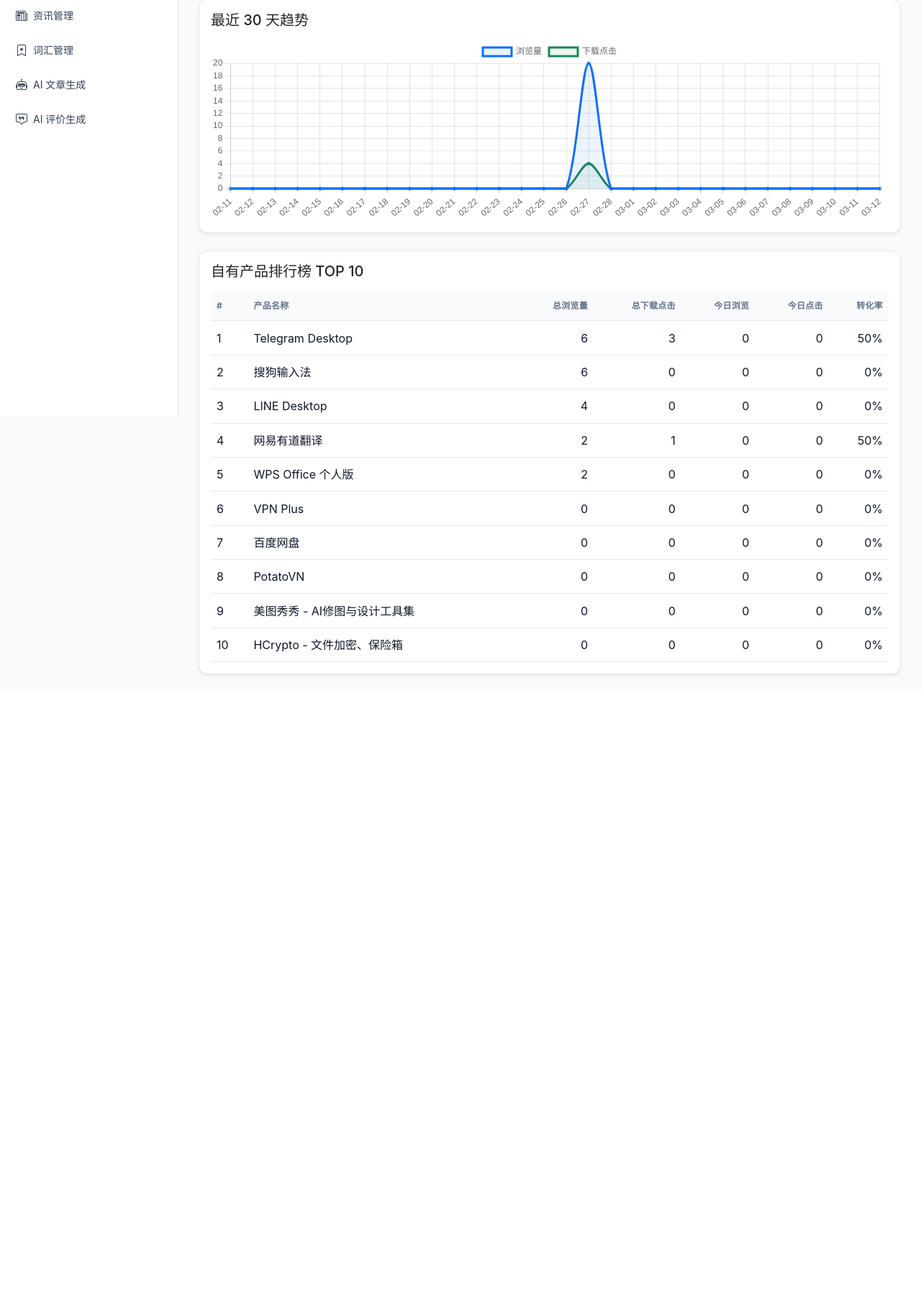
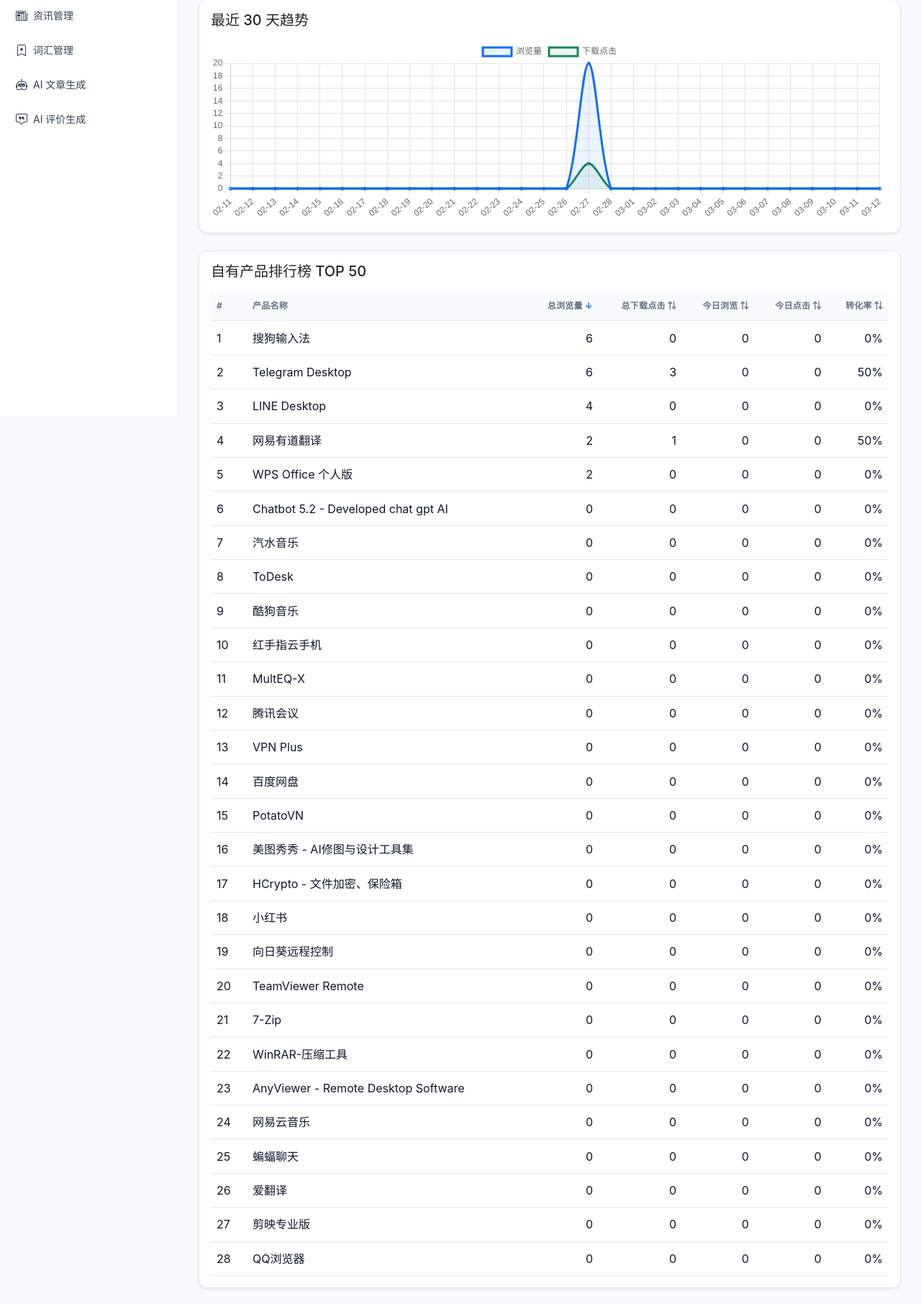
Before and after one commit to ddddpppppp/microsoft, a PHP site: page /admin in a window 1280 px wide. Shown: the part 222-2034 px from the top of the page at 72% size. Before the commit the page ends 1162 px from the top, so only its background shows below. Run offline with PHP 8.4, Linux system fonts and the light colour scheme; a user stored in the database is signed in; data comes from the database, SQL or seed files in the repository; some libraries are stand-ins or nearby versions.

Commit message:
feat: dashboard ranking AJAX sort + reusable table loading overlay
Made-with: Cursor

```diff
--- a/app/Controllers/AdminController.php
+++ b/app/Controllers/AdminController.php
@@ -116,7 +116,7 @@ class AdminController extends Controller {
         $totalStats = $statsModel->getTotalStats();
         $todayStats = $statsModel->getTodayStats();
         $dailyTrend = $statsModel->getDailyTrend(30);
-        $ranking = $statsModel->getProductRanking(10);
+        $ranking = $statsModel->getProductRanking(50);
 
         echo View::renderWithLayout('admin/layout', 'admin/dashboard', [
             'pageTitle' => '仪表盘',
@@ -1415,4 +1415,26 @@ class AdminController extends Controller {
         echo json_encode(['success' => true, 'count' => $created], JSON_UNESCAPED_UNICODE);
         exit;
     }
+
+    public function dashboardRankingApi() {
+        $this->requireLogin();
+        header('Content-Type: application/json; charset=utf-8');
+
+        $orderBy   = trim($_GET['order_by'] ?? 'total_views');
+        $direction = trim($_GET['direction'] ?? 'desc');
+        $limit     = 50;
+
+        $statsModel = new ProductStats();
+        $rows = $statsModel->getProductRankingSorted($limit, $orderBy, $direction);
+
+        foreach ($rows as &$r) {
+            $r['conversion_rate'] = ($r['total_views'] > 0)
+                ? round($r['total_downloads'] / $r['total_views'] * 100, 1)
+                : 0;
+        }
+        unset($r);
+
+        echo json_encode(['success' => true, 'data' => $rows], JSON_UNESCAPED_UNICODE);
+        exit;
+    }
 }
--- a/app/Models/ProductStats.php
+++ b/app/Models/ProductStats.php
@@ -63,8 +63,23 @@ class ProductStats extends Model {
         );
     }
 
-    public function getProductRanking($limit = 10) {
+    public function getProductRanking($limit = 50) {
+        return $this->getProductRankingSorted($limit, 'total_views', 'desc');
+    }
+
+    public function getProductRankingSorted($limit = 50, $orderBy = 'total_views', $direction = 'desc') {
+        $allowed = ['total_views', 'total_downloads', 'today_views', 'today_downloads', 'conversion_rate'];
+        if (!in_array($orderBy, $allowed, true)) {
+            $orderBy = 'total_views';
+        }
+        $direction = strtolower($direction) === 'asc' ? 'ASC' : 'DESC';
+        $limit = max(1, min(200, (int)$limit));
         $today = date('Y-m-d');
+
+        $orderExpr = $orderBy === 'conversion_rate'
+            ? 'IF(total_views > 0, total_downloads / total_views, 0)'
+            : $orderBy;
+
         return $this->db->fetchAll(
             "SELECT p.id,
                     IF(p.custom_title IS NOT NULL AND p.custom_title != '', p.custom_title, p.title) AS product_name,
@@ -76,7 +91,7 @@ class ProductStats extends Model {
              LEFT JOIN product_stats ps ON ps.product_id = p.id
              WHERE p.is_own_product = 1
              GROUP BY p.id
-             ORDER BY total_views DESC
+             ORDER BY {$orderExpr} {$direction}
              LIMIT ?",
             [$today, $today, $limit]
         );
--- a/app/Views/admin/dashboard.php
+++ b/app/Views/admin/dashboard.php
@@ -48,28 +48,34 @@
     <div class="col-12">
         <div class="card border-0 shadow-sm">
             <div class="card-body">
-                <h5 class="card-title mb-3">自有产品排行榜 TOP 10</h5>
-                <div class="table-responsive">
-                    <table class="table table-hover align-middle mb-0">
+                <h5 class="card-title mb-3">自有产品排行榜 TOP 50</h5>
+                <div class="table-responsive" id="rankingTableWrap">
+                    <table class="table table-hover align-middle mb-0" id="rankingTable">
                         <thead class="table-light">
                             <tr>
-                                <th>#</th>
+                                <th style="width:50px;">#</th>
                                 <th>产品名称</th>
-                                <th class="text-end">总浏览量</th>
-                                <th class="text-end">总下载点击</th>
-                                <th class="text-end">今日浏览</th>
-                                <th class="text-end">今日点击</th>
-                                <th class="text-end">转化率</th>
+                                <th class="text-end sortable-col" data-field="total_views" style="cursor:pointer;user-select:none;white-space:nowrap;">
+                                    总浏览量 <span class="sort-icon text-primary">↓</span>
+                                </th>
+                                <th class="text-end sortable-col" data-field="total_downloads" style="cursor:pointer;user-select:none;white-space:nowrap;">
+                                    总下载点击 <span class="sort-icon text-muted">⇅</span>
+                                </th>
+                                <th class="text-end sortable-col" data-field="today_views" style="cursor:pointer;user-select:none;white-space:nowrap;">
+                                    今日浏览 <span class="sort-icon text-muted">⇅</span>
+                                </th>
+                                <th class="text-end sortable-col" data-field="today_downloads" style="cursor:pointer;user-select:none;white-space:nowrap;">
+                                    今日点击 <span class="sort-icon text-muted">⇅</span>
+                                </th>
+                                <th class="text-end sortable-col" data-field="conversion_rate" style="cursor:pointer;user-select:none;white-space:nowrap;">
+                                    转化率 <span class="sort-icon text-muted">⇅</span>
+                                </th>
                             </tr>
                         </thead>
-                        <tbody>
+                        <tbody id="rankingTbody">
                             <?php if (!empty($ranking)): ?>
                                 <?php foreach ($ranking as $i => $r): ?>
-                                    <?php
-                                        $rate = ($r['total_views'] > 0)
-                                            ? round($r['total_downloads'] / $r['total_views'] * 100, 1)
-                                            : 0;
-                                    ?>
+                                    <?php $rate = ($r['total_views'] > 0) ? round($r['total_downloads'] / $r['total_views'] * 100, 1) : 0; ?>
                                     <tr>
                                         <td><?= $i + 1 ?></td>
                                         <td><?= htmlspecialchars($r['product_name']) ?></td>
@@ -90,6 +96,74 @@
         </div>
     </div>
 </div>
+
+<script>
+(function () {
+    let currentField = 'total_views';
+    let currentDir   = 'desc';
+
+    const wrap    = document.getElementById('rankingTableWrap');
+    const tbody   = document.getElementById('rankingTbody');
+    const headers = document.querySelectorAll('#rankingTable th.sortable-col');
+
+    function fmt(n) {
+        return Number(n).toLocaleString('en-US');
+    }
+
+    function renderRows(data) {
+        if (!data.length) {
+            tbody.innerHTML = '<tr><td colspan="7" class="text-center text-muted py-4">暂无数据</td></tr>';
+            return;
+        }
+        tbody.innerHTML = data.map((r, i) => `
+            <tr>
+                <td>${i + 1}</td>
+                <td>${r.product_name.replace(/</g,'&lt;').replace(/>/g,'&gt;')}</td>
+                <td class="text-end">${fmt(r.total_views)}</td>
+                <td class="text-end">${fmt(r.total_downloads)}</td>
+                <td class="text-end">${fmt(r.today_views)}</td>
+                <td class="text-end">${fmt(r.today_downloads)}</td>
+                <td class="text-end">${r.conversion_rate}%</td>
+            </tr>`).join('');
+    }
+
+    function updateHeaderIcons() {
+        headers.forEach(th => {
+            const icon = th.querySelector('.sort-icon');
+            if (th.dataset.field === currentField) {
+                icon.textContent = currentDir === 'desc' ? '↓' : '↑';
+                icon.className = 'sort-icon text-primary';
+            } else {
+                icon.textContent = '⇅';
+                icon.className = 'sort-icon text-muted';
+            }
+        });
+    }
+
+    function loadRanking(field, dir) {
+        currentField = field;
+        currentDir   = dir;
+        updateHeaderIcons();
+        AdminUI.tableLoading(wrap, true);
+
+        fetch(`/admin/api/dashboard-ranking?order_by=${field}&direction=${dir}`)
+            .then(r => r.json())
+            .then(res => {
+                AdminUI.tableLoading(wrap, false);
+                if (res.success) renderRows(res.data);
+            })
+            .catch(() => AdminUI.tableLoading(wrap, false));
+    }
+
+    headers.forEach(th => {
+        th.addEventListener('click', function () {
+            const field = this.dataset.field;
+            const dir = (field === currentField && currentDir === 'desc') ? 'asc' : 'desc';
+            loadRanking(field, dir);
+        });
+    });
+})();
+</script>
 
 <script src="https://cdn.jsdelivr.net/npm/chart.js@4.4.1/dist/chart.umd.min.js"></script>
 <script>
--- a/index.php
+++ b/index.php
@@ -141,6 +141,7 @@ $router->group('/admin', function($r) {
     $r->post('/ai-vocabulary/generate', [\App\Controllers\AdminController::class, 'aiVocabularyGenerate']);
     $r->post('/ai-vocabulary/batch-add', [\App\Controllers\AdminController::class, 'aiVocabularyBatchAdd']);
     $r->get('/api/product-search', [\App\Controllers\AdminController::class, 'apiProductSearch']);
+    $r->get('/api/dashboard-ranking', [\App\Controllers\AdminController::class, 'dashboardRankingApi']);
     // AI review generation
     $r->get('/ai-review', [\App\Controllers\AdminController::class, 'aiReview']);
     $r->get('/ai-review-task/create', [\App\Controllers\AdminController::class, 'aiReviewTaskCreate']);
```
Also changed, not shown: app/Views/admin/layout.php (+64 -0 lines).
